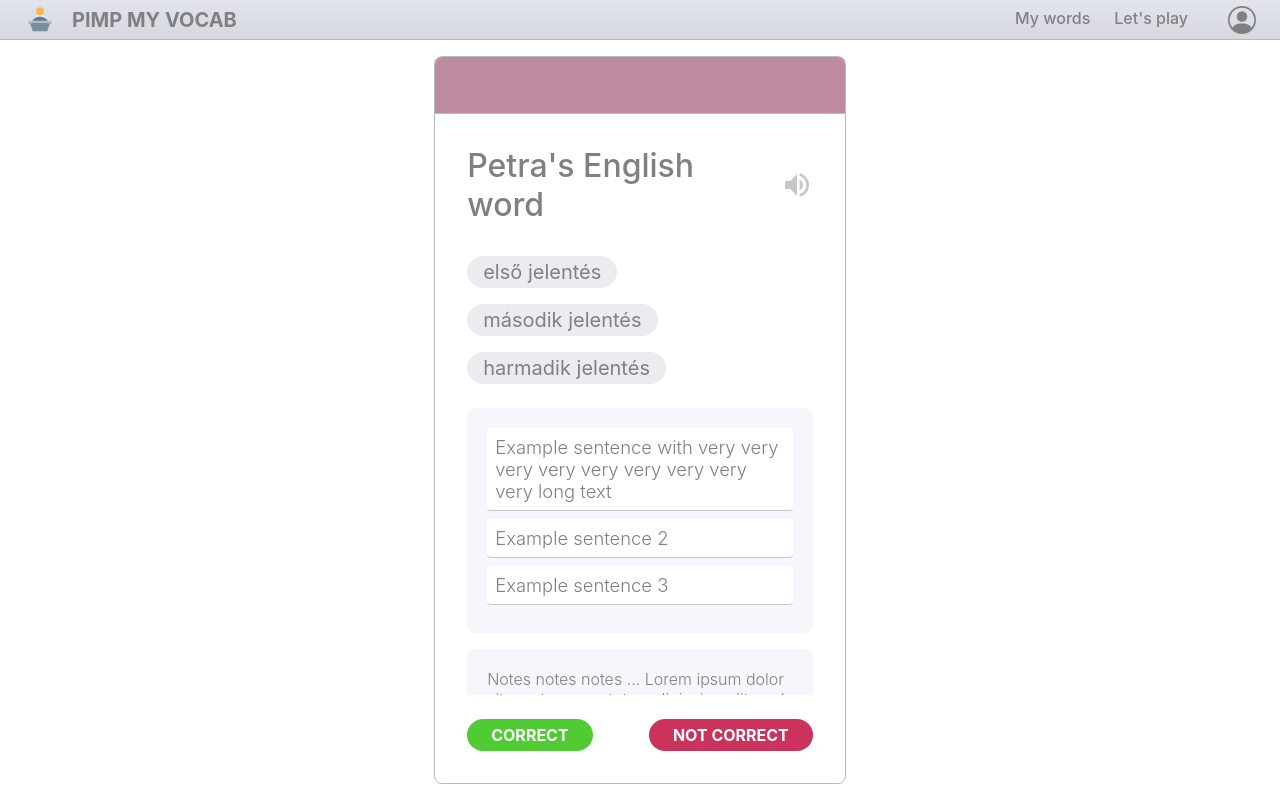
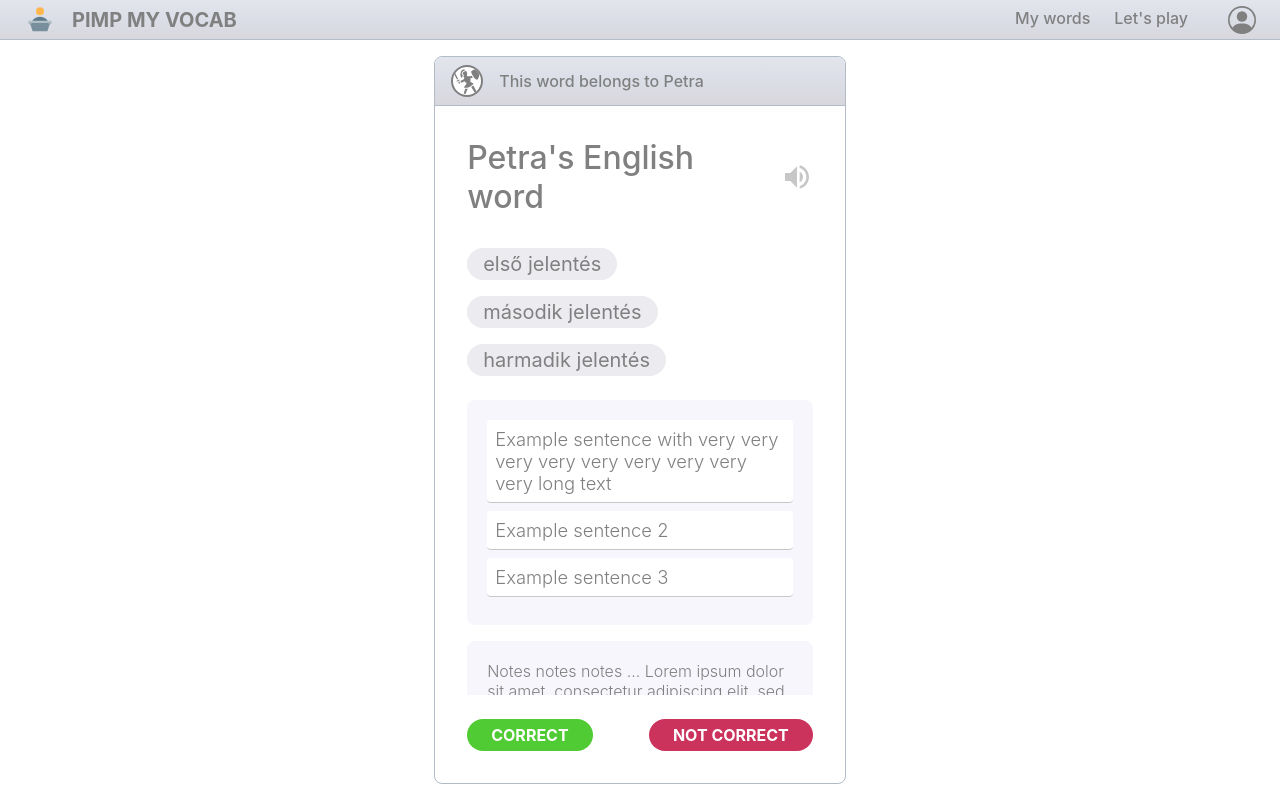
Before and after one commit to Crepkey/pmv_frond_end, a React (Create React App) app: page / in a window 1280 px wide. Built offline with nearby package versions, Linux system fonts and the light colour scheme.

Commit message:
Avatar has been added to the PlayingCard

```diff
--- a/src/App.tsx
+++ b/src/App.tsx
@@ -26,14 +26,14 @@ function App() {
   return (
     <MainContainer>
       <MenuBar />
-      {/*  <MyWords />
- */}
+      {/* <MyWords /> */}
+
 
       <Body>
         <PlayingCard />
         {/* <EditWord />  */}
       </Body>
-    </MainContainer>
+    </MainContainer >
   );
 }
 
--- a/src/components/PlayingCard.tsx
+++ b/src/components/PlayingCard.tsx
@@ -3,11 +3,12 @@ import React from 'react';
 /* Styles */
 import styled from 'styled-components';
 import { colors } from './colors';
-import { MdVolumeUp } from 'react-icons/md'
+import { MdVolumeUp } from 'react-icons/md';
+import { GiSwordwoman } from 'react-icons/gi';
 
 
 const Card = styled.div`
-    border: 1px solid #b1bcc7;
+    border: 1px solid ${colors.border};
     border-radius: 8px;
     margin: 16px;
     width: 32%;
@@ -19,10 +20,13 @@ const Card = styled.div`
 `
 
 const CardHeader = styled.div`
-    background-color: #58708B;  /* TODO use different color for both of us */
-    background-color: #BE8BA1;
+    display: flex;
+    align-items: center;
+    font-weight: 450;
+    background-image: linear-gradient(to top,#d8d7dd,#dbdee7,#e2e5eb);
     border-bottom: 1px solid #b1bcc7;
-    min-height: 3.5rem;
+    padding: 0 16px 0 16px;
+    min-height: 3rem;
 `
 
 const CardBody = styled.div`
@@ -126,9 +130,9 @@ const RejectButton = styled.div`
 	text-decoration:none;
 	border-radius:16px;
 	border: none;
-	background-color: rgba(203, 51, 93, 1);
+	background-color: ${colors.rejectButtonBackground};
     :hover {
-	background:linear-gradient(to bottom, rgba(243, 60, 112, 1) 5%, rgba(161, 40, 75, 1) 100%);
+	background:linear-gradient(to bottom, ${colors.rejectButtonGradientLight} 5%, ${colors.rejectButtonGradientDark} 100%);
     }
     :active {
         position:relative;
@@ -137,8 +141,12 @@ const RejectButton = styled.div`
 `
 
 export default function WordCard() {
-    return <Card>
-        <CardHeader />
+    return (
+        <Card>
+            <CardHeader>
+                <GiSwordwoman size={28} style={{ border: '2px gray solid', borderRadius: 100, background: 'white', marginRight: '16px' }} />
+                This word belongs to Petra
+            </CardHeader>
 
             <CardBody>
                 <Title>Petra's English word <Icon><MdVolumeUp /></Icon></Title>
@@ -164,5 +172,6 @@ export default function WordCard() {
                 </ButtonContainer>
             </CardBody>
         </Card>
+    )
 
 }
--- a/src/components/colors.ts
+++ b/src/components/colors.ts
@@ -18,7 +18,7 @@ export const colors = {
     buttonGradientLight: 'rgba(129, 205, 255, 1)',
     buttonGradientDark: 'rgba(93, 143, 236, 1)',
 
-    // BACKGROUNDS & BORDERS
+    // BACKGROUNDS
 
     background: 'rgba(255, 255, 255, 1)',
     blockBackground: 'rgba(247, 246, 252, 1)',
@@ -26,7 +26,11 @@ export const colors = {
     rowBackgroundDark: 'rgba(236, 235, 240, 1)',
     rowBackgroundLight: 'rgba(255, 255, 255, 1)',
 
+    // BORDERS
     activeBorder: 'rgba(86, 171, 227, 1)',
     border: 'rgba(177, 188, 199, 1)',
     rowBorder: 'rgba(225, 225, 225, 1)'
+
+    // USER RELATED COLORS
+
 }
```
Lines whose indentation alone changed are shown as unchanged.
